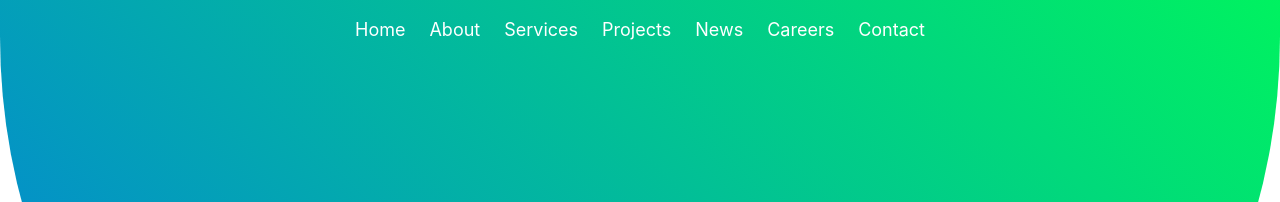
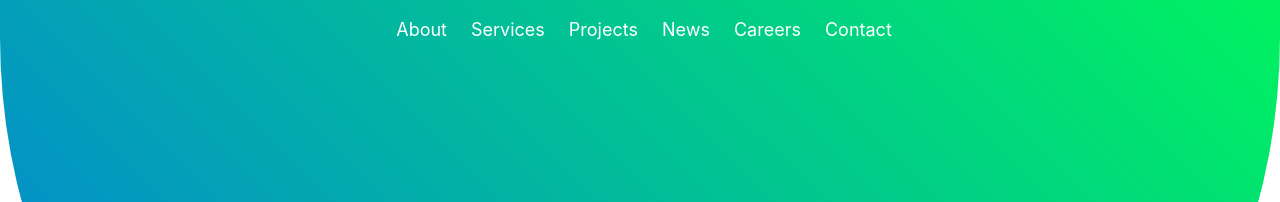
Before and after one commit to Parikhyash61/IT-baesd-website, a plain HTML site: page index.html in a window 1280 px wide. Shown: the top 202 px of the page. Drawn offline with nearby package versions, Linux system fonts and the light colour scheme; files whose address does not match are found by name.

Commit message:
changes in index file

```diff
--- a/index.html
+++ b/index.html
@@ -21,9 +21,7 @@
                 </button>
                 <div class="collapse navbar-collapse" id="navbarText">
                     <ul class="navbar-nav mx-auto">
-                        <li class="nav-item">
-                            <a class="nav-link text-capitalize" href="#home">home</a>
-                        </li>
+
                         <li class="nav-item ml-xl-2">
                             <a class="nav-link text-capitalize" href="#about">About</a>
                         </li>
```
